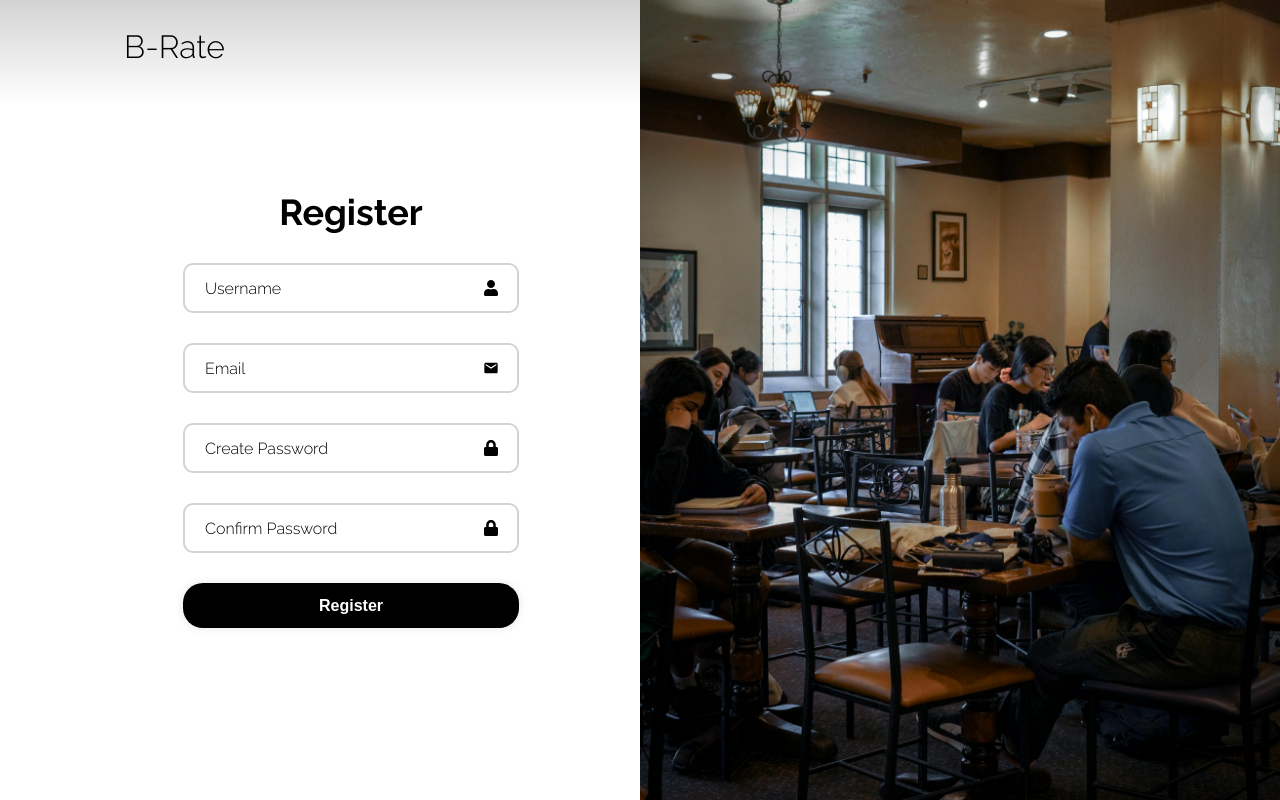
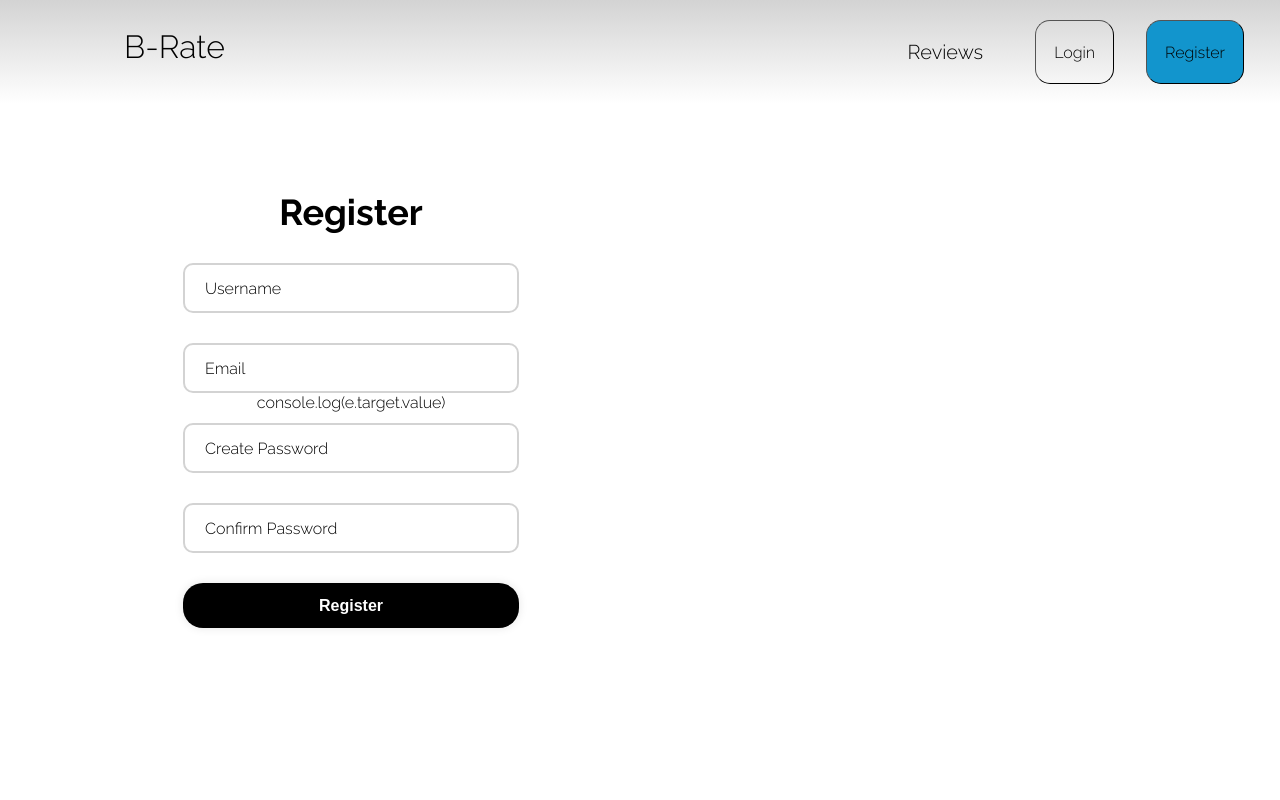
Before and after one commit to olana-abraham/B-Rates, a React (Create React App) app in the folder b-rate/: page /Register in a window 1280 px wide. Built offline with nearby package versions, Linux system fonts and the light colour scheme; a web font is replaced by a local one.

Commit message:
Trying to fix login

```diff
--- a/b-rate/src/pages/register.js
+++ b/b-rate/src/pages/register.js
@@ -1,39 +1,62 @@
+import React from 'react';
+import './Register.css';
+import {useEffect, useState } from "react"
+import { useNavigate } from "react-router-dom"
+import supabase from "../config/supabaseClient"
+
+const Register = () => {
+    const [email, setEmail] = useState('')
+  const [username, setUsername] = useState('')
+  const [pass1, setPass1] = useState('')
+  const [pass2, setPass2] = useState('')
 
 
-import React from 'react';
-import './Register.css';
-import { FaUser, FaLock } from "react-icons/fa";
-import { MdEmail } from "react-icons/md";
-import myImage from './myImage.jpg';
+async function handleSubmit(e){
+    e.preventDefault()
+    try{
+    // if (pass1 != pass2) {
+    //     throw new Error("Passwords do not matcSh");
+    // }
+        const { data, error } = await supabase.auth.signUp({
+        email: "ndamtew10@g.ucla.edu",
+        password: "typeshit",
+        options: {
+            data: { username: "natiye", }
+     }
+    })
+    if(error) throw error
+      alert("Check your email for verification link")
+    }
+    catch(error)
+    {
+    alert(error)
+    }
+    }
 
-
-export default function Register() {
     return(
         <div className='wrapper'>
-            <form action="">
+            <form onSubmit={handleSubmit}>
                 <h1>Register</h1>
                 <div className="input-box">
-                    <input type="text" placeholder='Username' required />
-                    <FaUser className='icon'/>
+                    <input type="text" placeholder='Username' value={username} onChange={(e) => setUsername(e.target.value)}required />
                 </div>
                 <div className="input-box">
-                    <input type="text" placeholder='Email' required/>
-                    <MdEmail className='icon'/>
+                    <input type="text" placeholder='Email'  value={email}
+                        onChange={(e) => setEmail(e.target.value)}required/>
+                        console.log(e.target.value)
                 </div>
                 <div className="input-box">
-                    <input type="password" placeholder='Create Password' required />
-                    <FaLock className='icon'/>
+                    <input type="password" placeholder='Create Password' value={pass1}
+                        onChange={(e) => setPass1(e.target.value)} required />
                 </div>
                 <div className="input-box">
-                    <input type="password" placeholder='Confirm Password' required />
-                    <FaLock className='icon'/>
+                    <input type="password" placeholder='Confirm Password'  value={pass2}
+                        onChange={(e) => setPass2(e.target.value)} required />
                 </div>
                 <button type="submit" >Register</button>
             </form>
-             <div >
-
-          <img src={myImage} alt="My Image" className='image' />
-            </div>
         </div>
     )
 }
+
+export default Register
```
Also changed, not shown: b-rate/src/pages/Login.js (line endings or trailing spaces), 1 other file (tests, documents, lock files or other folders).
